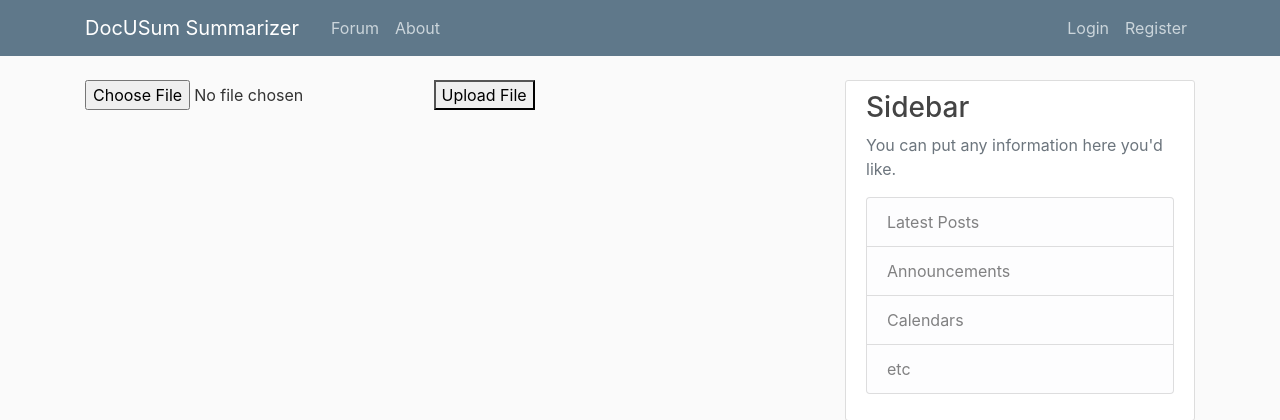
After one commit to BenedictKohler/Document-Summarizer, a Django app: page / in a window 1280 px wide. The commit adds this page. Shown: the top 420 px of the page. Run offline with Django 3.2, Linux system fonts and the light colour scheme; some libraries are stand-ins or nearby versions.

Commit message:
Add files via upload

```diff
--- a/ForumDevSite/ForumDevSite/settings.py
+++ b/ForumDevSite/ForumDevSite/settings.py
@@ -11,6 +11,7 @@ https://docs.djangoproject.com/en/3.1/ref/settings/
 """
 
 from pathlib import Path
+import os
 
 # Build paths inside the project like this: BASE_DIR / 'subdir'.
 BASE_DIR = Path(__file__).resolve().parent.parent
@@ -42,6 +43,7 @@ ALLOWED_HOSTS = []
 INSTALLED_APPS = [
     'forum.apps.ForumConfig',
     'users.apps.UsersConfig',
+    'summarize.apps.SummarizeConfig',
     'crispy_forms',
     'django.contrib.admin',
     'django.contrib.auth',
@@ -135,3 +137,6 @@ CRISPY_TEMPLATE_PACK = 'bootstrap4'
 
 LOGIN_REDIRECT_URL = 'forum-home'
 LOGIN_URL = 'login'
+
+MEDIA_URL = '/files/'
+MEDIA_ROOT = os.path.join(BASE_DIR, 'files')
--- a/ForumDevSite/ForumDevSite/urls.py
+++ b/ForumDevSite/ForumDevSite/urls.py
@@ -24,5 +24,6 @@ urlpatterns = [
     path('login/', auth_views.LoginView.as_view(template_name = 'users/login.html'), name='login'),
     path('logout/', auth_views.LogoutView.as_view(template_name = 'users/logout.html'), name='logout'),
     path('profile/', user_views.profile, name='profile'),
-    path('forum/', include('forum.urls'))
+    path('forum/', include('forum.urls')),
+    path('', include('summarize.urls'))
 ]
--- a/ForumDevSite/forum/templates/forum/about.html
+++ b/ForumDevSite/forum/templates/forum/about.html
@@ -1,5 +1,4 @@
 {% extends "forum/base.html" %}
 {% block content %}
-
-    <h1>About Page</h1>
+<h1>About Page</h1>
 {% endblock content %}
--- a/ForumDevSite/forum/templates/forum/base.html
+++ b/ForumDevSite/forum/templates/forum/base.html
@@ -23,13 +23,13 @@
     <header class="site-header">
       <nav class="navbar navbar-expand-md navbar-dark bg-steel fixed-top">
         <div class="container">
-          <a class="navbar-brand mr-4" href="{% url 'forum-home' %}">DocUSum Forum</a>
+          <a class="navbar-brand mr-4" href="{% url 'summarize-home' %}">DocUSum Summarizer</a>
           <button class="navbar-toggler" type="button" data-toggle="collapse" data-target="#navbarToggle" aria-controls="navbarToggle" aria-expanded="false" aria-label="Toggle navigation">
           <span class="navbar-toggler-icon"></span>
           </button>
           <div class="collapse navbar-collapse" id="navbarToggle">
             <div class="navbar-nav mr-auto">
-              <a class="nav-item nav-link" href="{% url 'forum-home' %}">Home</a>
+              <a class="nav-item nav-link" href="{% url 'forum-home' %}">Forum</a>
               <a class="nav-item nav-link" href="{% url 'forum-about' %}">About</a>
             </div>
             <!-- Navbar Right Side -->
--- /dev/null
+++ b/ForumDevSite/summarize/__init__.py
@@ -0,0 +1 @@
+#
--- /dev/null
+++ b/ForumDevSite/summarize/admin.py
@@ -0,0 +1,3 @@
+from django.contrib import admin
+
+# Register your models here.
--- /dev/null
+++ b/ForumDevSite/summarize/apps.py
@@ -0,0 +1,5 @@
+from django.apps import AppConfig
+
+
+class SummarizeConfig(AppConfig):
+    name = 'summarize'
--- /dev/null
+++ b/ForumDevSite/summarize/migrations/__init__.py
@@ -0,0 +1 @@
+#
--- /dev/null
+++ b/ForumDevSite/summarize/models.py
@@ -0,0 +1,3 @@
+from django.db import models
+
+# Create your models here.
--- /dev/null
+++ b/ForumDevSite/summarize/templates/summarize/summarizehome.html
@@ -0,0 +1,8 @@
+{% extends "forum/base.html" %}
+{% block content %}
+<form method="POST" enctype="multipart/form-data">
+    {% csrf_token %}
+    <input type="file" name = "document">
+    <button type="submit">Upload File</button>
+</form>
+{% endblock content %}
--- /dev/null
+++ b/ForumDevSite/summarize/tests.py
@@ -0,0 +1,3 @@
+from django.test import TestCase
+
+# Create your tests here.
--- /dev/null
+++ b/ForumDevSite/summarize/urls.py
@@ -0,0 +1,8 @@
+from django.urls import path
+from . import views
+
+urlpatterns = [
+    path('', views.home, name='summarize-home')
+
+
+]
--- /dev/null
+++ b/ForumDevSite/summarize/views.py
@@ -0,0 +1,10 @@
+from django.shortcuts import render
+from django.core.files.storage import FileSystemStorage
+
+def home(request):
+    if(request.method == 'POST'):
+        uploaded_file = request.FILES['document']
+        fs = FileSystemStorage()
+        fs.save(uploaded_file.name, uploaded_file)
+
+    return render(request, 'summarize/summarizehome.html')
```
Also changed, not shown: ForumDevSite/manage.py (added, +22 -0 lines), ForumDevSite/db.sqlite3, ForumDevSite/files/LICENSE.txt (added).
